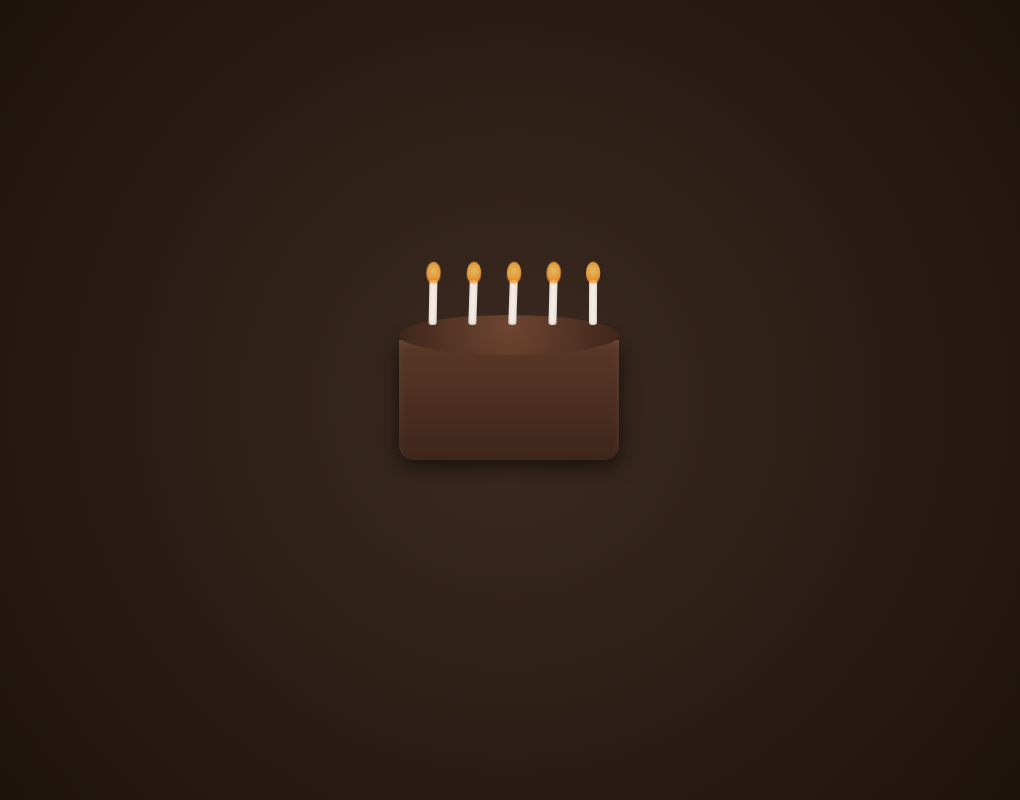
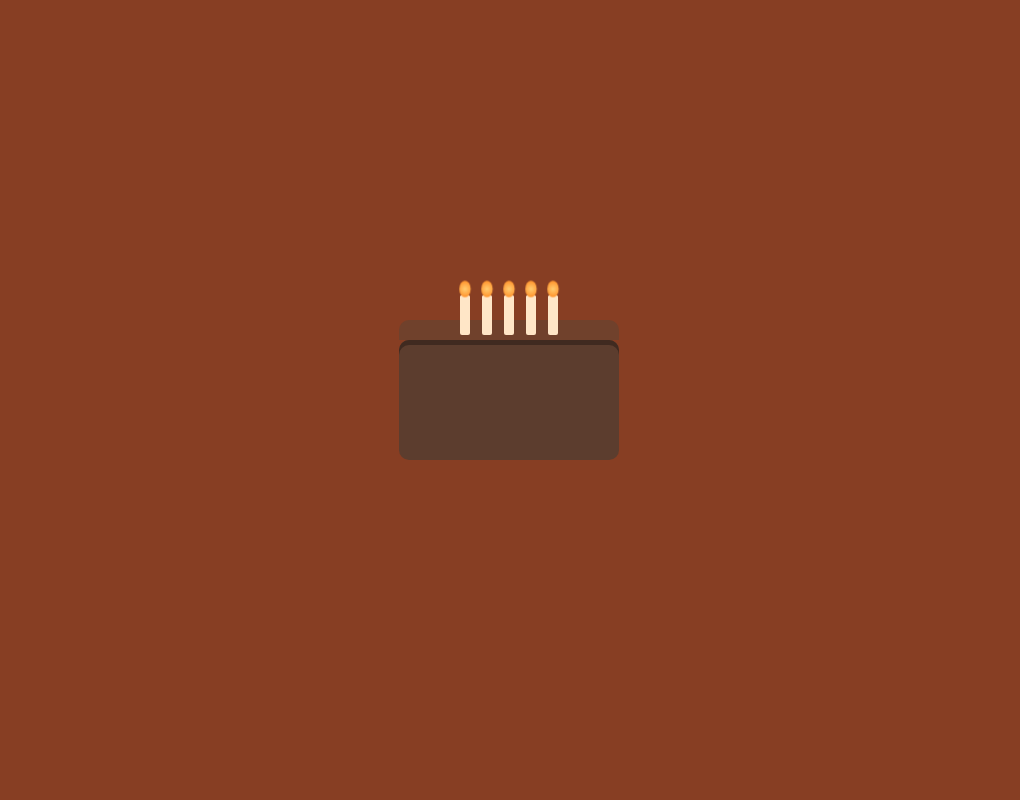
Before and after one commit to afxxf4/happy19, a plain HTML site: page index.html in a window 1280 px wide. Shown: the whole page, without its empty margins (131-1151 px from the left). Drawn offline with Linux system fonts and the light colour scheme.

Commit message:
Update index.html

```diff
--- a/index.html
+++ b/index.html
@@ -3,7 +3,7 @@
 <head>
   <meta charset="UTF-8">
   <meta name="viewport" content="width=device-width, initial-scale=1.0">
-  <title>Disney Minimalist Cake</title>
+  <title>Disney Cake Scene</title>
   <style>
     body {
       margin: 0;
@@ -11,85 +11,73 @@
       display: flex;
       justify-content: center;
       align-items: center;
-      background: radial-gradient(circle at center, #3b2a20, #1a0f0a);
+      background: #873e23; /* your new background */
     }
-
     .cake {
       position: relative;
       width: 220px;
       height: 120px;
-      background: linear-gradient(to bottom, #5a3828, #3e251a);
-      border-radius: 0 0 15px 15px;
-      box-shadow: 0 6px 20px rgba(0,0,0,0.6), inset 0 4px 8px rgba(255,255,255,0.08);
+      background: #5c3d2e;
+      border-radius: 10px;
+      box-shadow: inset 0 5px 0 #402a20;
     }
-
     .cake::before {
       content: "";
       position: absolute;
-      top: -25px;
+      top: -20px;
       left: 0;
       width: 100%;
+      height: 20px;
+      background: #70412c;
+      border-radius: 10px 10px 0 0;
+    }
+    .candles {
+      position: absolute;
+      top: -45px;
+      left: 50%;
+      transform: translateX(-50%);
+      display: flex;
+      gap: 12px;
+    }
+    .candle {
+      width: 10px;
       height: 40px;
-      background: radial-gradient(circle at 50% 30%, #6e4632, #3e251a);
-      border-radius: 50%;
+      background: #ffe6c7;
+      border-radius: 2px;
+      position: relative;
     }
-
-    .candle {
-      position: absolute;
-      width: 8px;
-      height: 45px;
-      background: #f7f0e8;
-      border-radius: 3px;
-      top: -60px;
-      box-shadow: inset 0 0 4px rgba(0,0,0,0.2);
-      animation: gentleWave 3s ease-in-out infinite;
-    }
-
-    .candle:nth-child(1) { left: 30px; animation-delay: 0s; }
-    .candle:nth-child(2) { left: 70px; animation-delay: 0.3s; }
-    .candle:nth-child(3) { left: 110px; animation-delay: 0.6s; }
-    .candle:nth-child(4) { left: 150px; animation-delay: 0.9s; }
-    .candle:nth-child(5) { left: 190px; animation-delay: 1.2s; }
-
     .flame {
       position: absolute;
-      top: -18px;
+      top: -15px;
       left: 50%;
-      width: 14px;
-      height: 22px;
-      background: radial-gradient(circle at 50% 40%, #ffd56a, #ff9b2f 70%, transparent 100%);
-      border-radius: 50% 50% 50% 50%;
       transform: translateX(-50%);
-      animation: flicker 1.2s infinite alternate;
+      width: 12px;
+      height: 18px;
+      background: radial-gradient(circle at center, #ffcc70 0%, #ff9933 70%, transparent 100%);
+      border-radius: 50%;
+      animation: flicker 1s infinite alternate ease-in-out;
+      opacity: 1;
+      transition: opacity 1s ease;
     }
-
     @keyframes flicker {
-      from { transform: translateX(-50%) scale(1); opacity: 0.9; }
-      to { transform: translateX(-50%) scale(1.1); opacity: 0.7; }
+      0% { transform: translateX(-50%) scale(1); opacity: 1; }
+      50% { transform: translateX(-50%) scale(1.1); opacity: 0.8; }
+      100% { transform: translateX(-50%) scale(0.95); opacity: 1; }
     }
-
-    @keyframes gentleWave {
-      0%, 100% { transform: rotate(-2deg); }
-      50% { transform: rotate(2deg); }
-    }
-
-    /* Blow-out effect */
-    body.blown .flame {
-      animation: fadeOut 2s forwards;
-    }
-
-    @keyframes fadeOut {
-      to { opacity: 0; transform: translateX(-50%) scale(0.2); }
+    .blown .flame {
+      opacity: 0;
     }
   </style>
 </head>
-<body onclick="document.body.classList.add('blown')">
+<body onclick="document.querySelector('.cake').classList.add('blown')">
   <div class="cake">
-    <div class="candle"><div class="flame"></div></div>
-    <div class="candle"><div class="flame"></div></div>
-    <div class="candle"><div class="flame"></div></div>
-    <div class="candle"><div class="flame"></div></div>
-    <div class="candle"><div class="flame"></div></div>
+    <div class="candles">
+      <div class="candle"><div class="flame"></div></div>
+      <div class="candle"><div class="flame"></div></div>
+      <div class="candle"><div class="flame"></div></div>
+      <div class="candle"><div class="flame"></div></div>
+      <div class="candle"><div class="flame"></div></div>
+    </div>
   </div>
 </body>
 </html>
```
